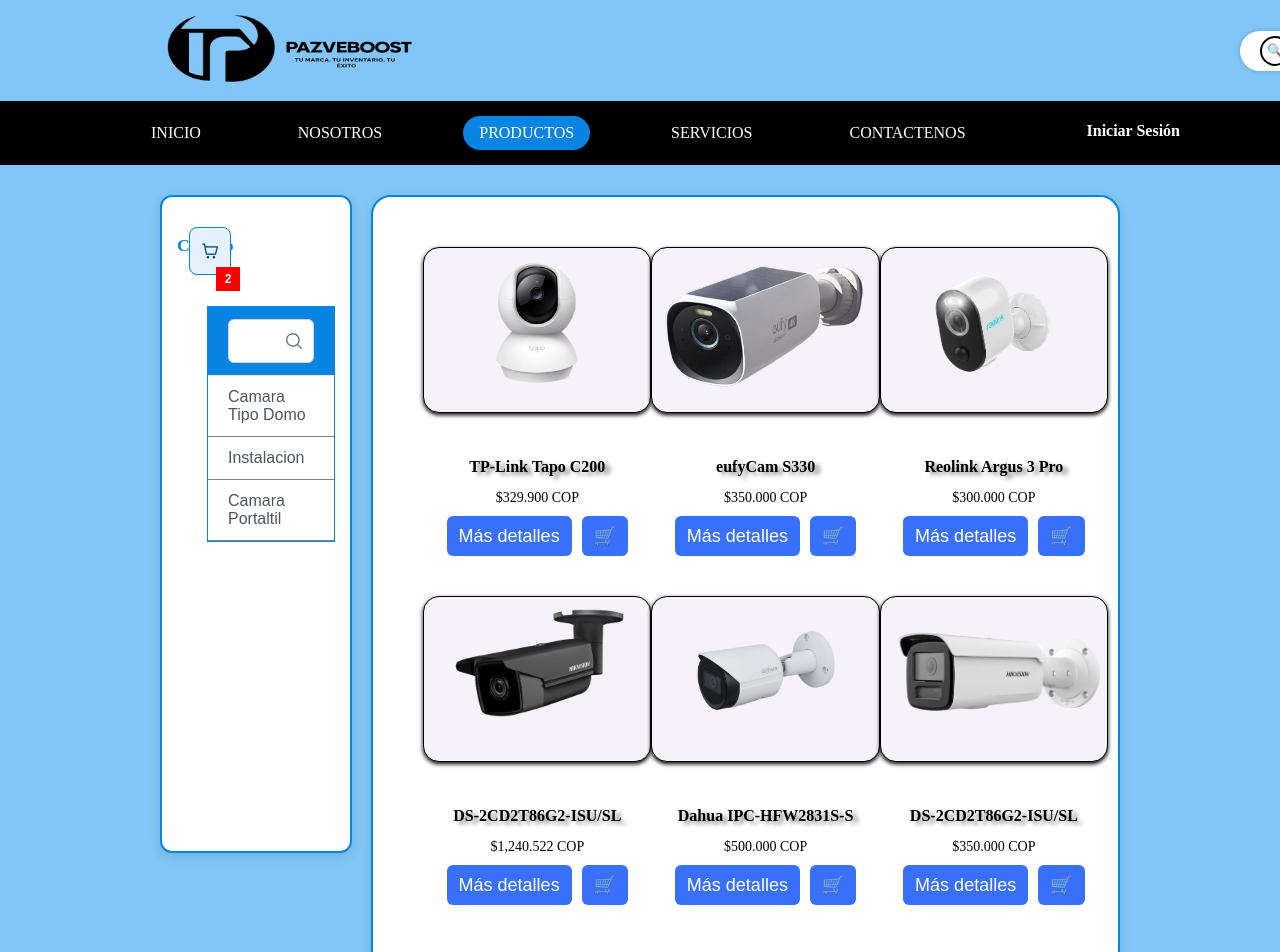
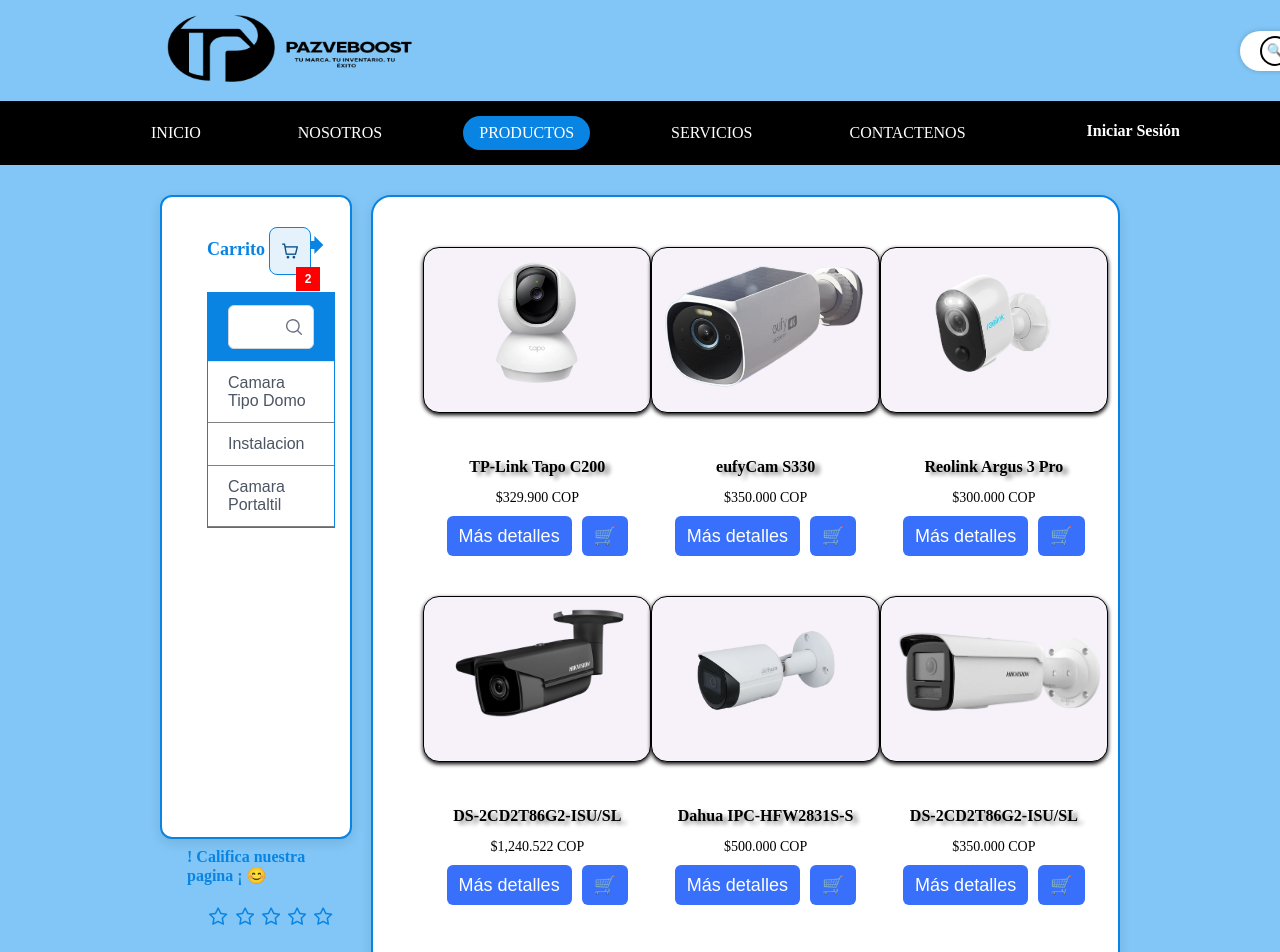
Before and after one commit to jhojang02/PazveBoost, a React (Vite) app: page / in a window 1280 px wide. Shown: the top 952 px of the page. Built offline with nearby package versions, Linux system fonts and the light colour scheme; a web font is replaced by a local one.

Commit message:
Cambios visuales en el sidebar

```diff
--- a/src/App.jsx
+++ b/src/App.jsx
@@ -1,5 +1,5 @@
 import { PrimeReactProvider, PrimeReactContext } from 'primereact/api';
-import BasicDemo, { Header, CarritoCompras } from './pages/Servicios';
+import BasicDemo, { Header, CarritoCompras, WithoutCancelDemo } from './pages/Servicios';
 import Home from './pages/Home';
 import './index.css';
 
@@ -14,8 +14,14 @@
           <div className='carrito-container'>
             <CarritoCompras />
           </div>
-          <h3 className='name_car'>Carrito</h3>
+          <div className='carrito-header'>
+          <h3 className='name_car'>Carrito <span className='simbolo'>➡</span> </h3>
           <BasicDemo />
+          <div className='estrellas'>
+            <h4>! Califica nuestra pagina ¡  😊  </h4>
+          <WithoutCancelDemo />
+          </div>
+        </div>
         </div>
         <div className='contenedor contenedor_fondo'>
             <Home />
--- a/src/index.css
+++ b/src/index.css
@@ -14,3 +14,24 @@
   margin-top: 30px;
   border-radius: 20px;
 }
+
+.simbolo {
+  font-size: 30px;
+  margin: 28px;
+}
+
+.estrellas {
+  justify-content: center;
+  justify-items: center;
+  margin: 10px;
+  margin-top: 40vh;
+  color: #0984e3;
+}
+
+.calificacion .p-rating-item svg {
+  color: #0984e3;
+}
+
+.calificacion .p-rating .p-rating-item{
+  border: 0;
+}
--- a/src/pages/Servicios.jsx
+++ b/src/pages/Servicios.jsx
@@ -3,6 +3,7 @@
 import { Button } from 'primereact/button';
 import { Badge } from 'primereact/badge';
 import { OverlayPanel } from 'primereact/overlaypanel';
+import { Rating } from "primereact/rating";
 
 import Logo from '../Imagenes/Logo.png'
 import '../styles/Servicios.css';
@@ -89,8 +90,17 @@
       </OverlayPanel>
 
     </div>
-
   );
 };
 
-export { Header, CarritoCompras };
+function WithoutCancelDemo() {
+    const [value, setValue] = useState(null);
+
+    return (
+        <div className="card flex justify-content-center">
+            <Rating className="calificacion" value={value} onChange={(e) => setValue(e.value)} cancel={false} />
+        </div>
+    );
+}
+
+export { Header, CarritoCompras, WithoutCancelDemo};
--- a/src/styles/Servicios.css
+++ b/src/styles/Servicios.css
@@ -100,12 +100,10 @@
 
 /* Carrito*/
 
-
-
 .Filtro-Carrito {
   display: flex;
   gap: 5px;
-  margin-right: 100px;
+  margin-right: 20px;
 }
 
 .badge-carrito {
@@ -181,7 +179,7 @@
   position: relative;
   background-color: white;
   width: 13%;
-  height: 82.25vh;
+  height: 80.5vh;
   padding: 20px 15px;
   margin-top: 30px;
   border-radius: 12px;
@@ -196,9 +194,15 @@
 
 .sidebar h3 {
   color: #0984e3;
-  margin-bottom: 10px;
-  font-size: 1.1rem;
-  font-weight: bold;
+  margin: 0;
+  font-size: 18px;
+  margin-top: 10px;
+  margin-left: 30px;
+}
+
+.name_car {
+  margin: 20px;
+  align-self: center;
 }
 
 .sidebar button {
```
